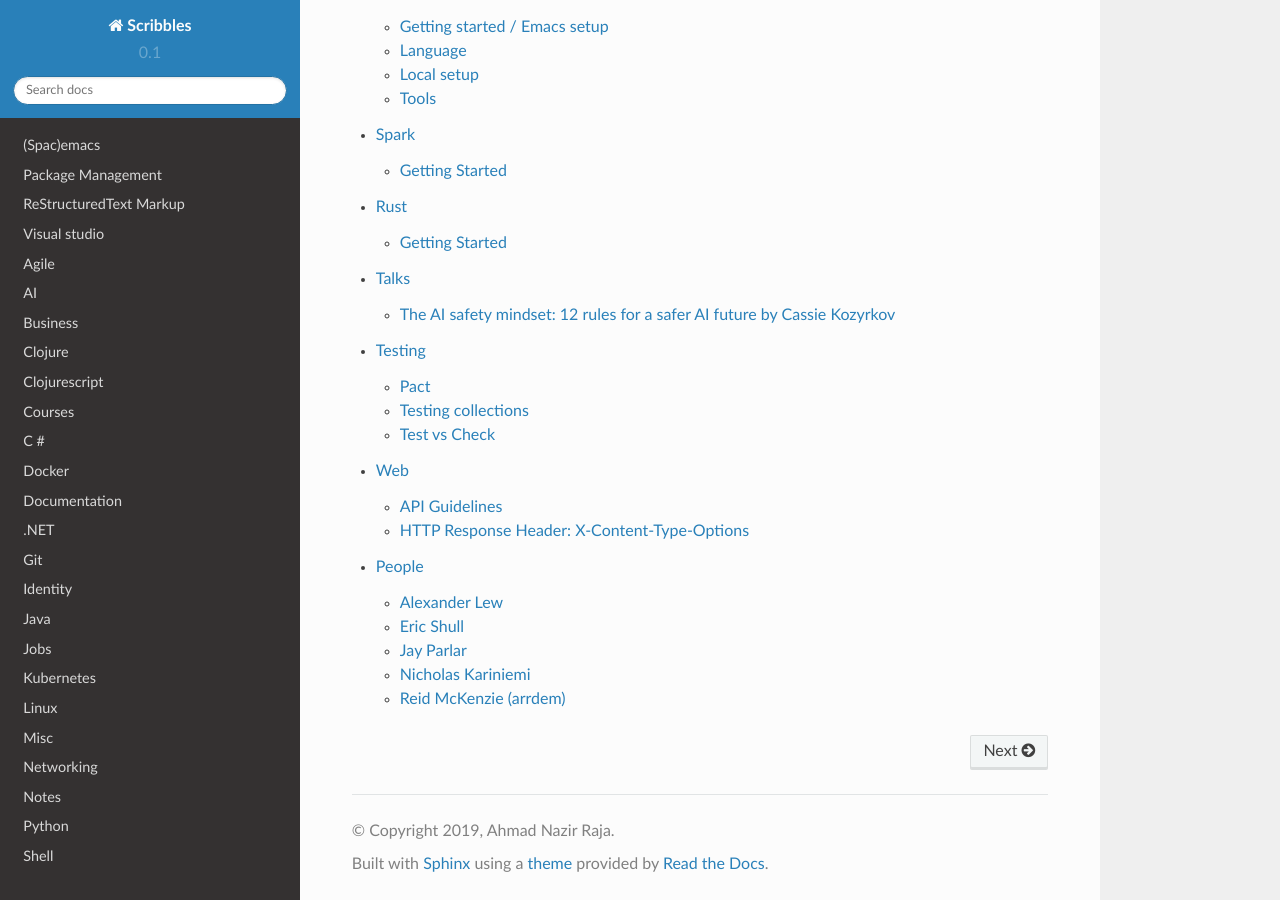
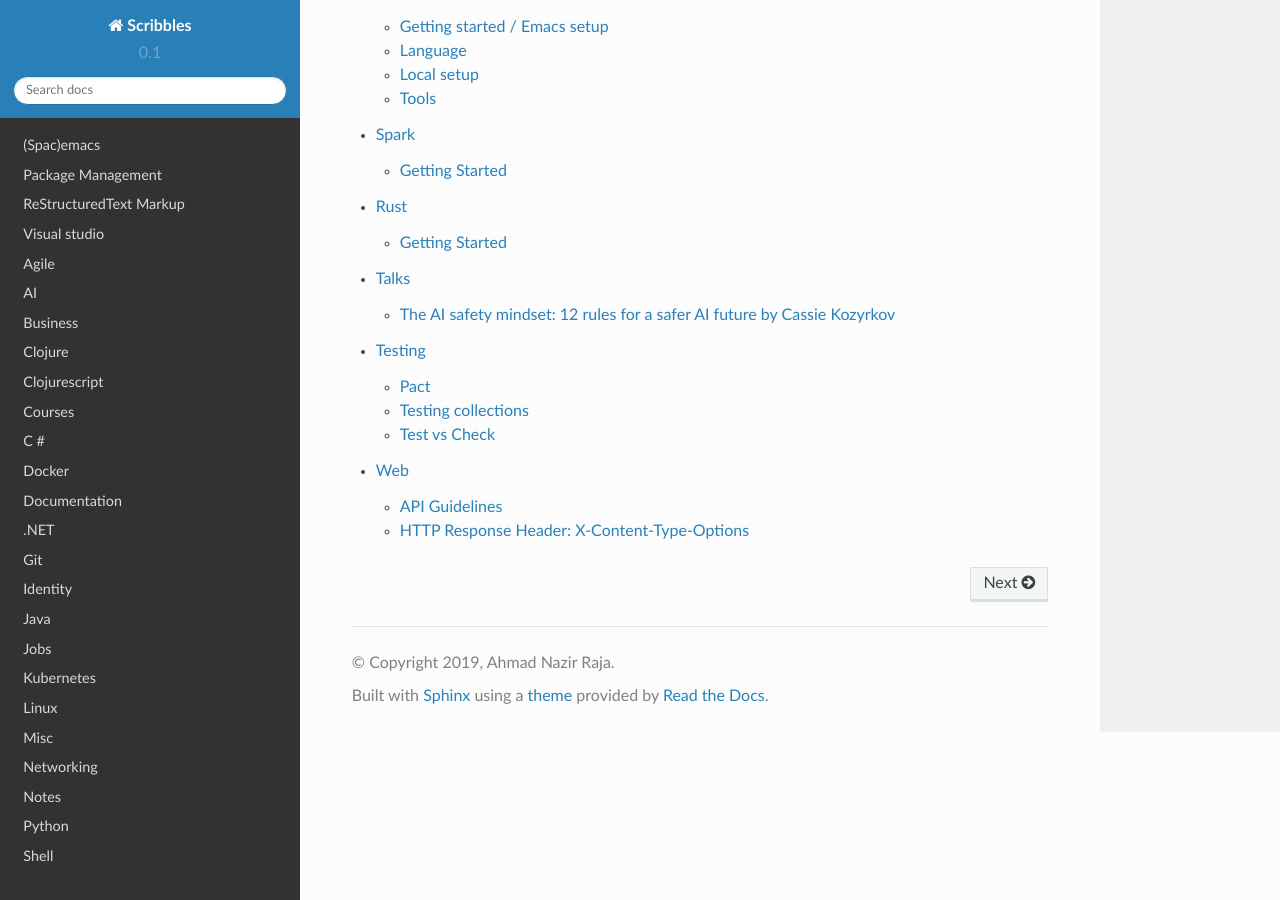
Before and after one commit to ahmadnazir/scribbles, a Sphinx documentation site: the page built from source/index.rst, in a window 1280 px wide and 900 px high, scrolled down 5349 px. Built offline with Sphinx 7.4.7 and the Read the Docs theme 2.0.0, drawn with Linux system fonts in a browser that asks for light colours; pages that are not in the unit, such as notebooks, are missing from menus; some of the changed lines change nothing that is shown.

Commit message:
Removed developers

```diff
--- a/source/index.rst
+++ b/source/index.rst
@@ -52,7 +52,6 @@ Content
    talks
    testing
    web
-   people
 
 ..
    Indices and tables
--- a/source/people/developers.rst
+++ /dev/null
@@ -1,51 +0,0 @@
-`Alexander Lew`_
-================
-
-- [Talk] Probabilistic scripts for automating common-sense tasks: https://www.youtube.com/watch?v=MiiWzJE0fEA&feature=youtu.be&ab_channel=StrangeLoop
-
-
-.. note::
-
-  How can we use probablistic methods for cleaning data using the data that is being fixed.
-  A declarative (instead of implerative) and principled (instead of heuristical) approacht to the problem.
-  A different take on 'declarative' programing.
-  Interesting to see why we won't use 'prolog' i.e. we don't know the constraints of the system. https://youtu.be/MiiWzJE0fEA?t=480
-
-`Eric Shull`_
-=============
-
-- [Talk] Communicating Sequential Processes in Go: https://www.youtube.com/watch?v=3gXWA6WEvOM&t=2047s&ab_channel=SoftwareGR
-
-`Jay Parlar`_
-=============
-
-- [Talk] Finding bugs without running or even looking at code: https://www.youtube.com/watch?v=FvNRlE4E9QQ&feature=youtu.be&ab_channel=StrangeLoop
-
-.. note::
-
-   Bottom line, if you write stuff down, it helps you find problems. The more
-   specific you are about your design, the more problems you find. The best you can
-   do is to use formal methods to specify the systems. This is where alloy comes
-   in.
-
-   Jay Parlar goes through a simple example and uses alloy to find counter examples
-   in the system that doesn't satisfy the checks.
-
-
-`Nicholas Kariniemi`_
-=====================
-
-- Clojure compilation: https://blog.ndk.io/clojure-compilation.html
-- Why CSP matters - Part I: https://blog.ndk.io/why-csp-matters1.html
-- Why CSP matters - Part II: https://blog.ndk.io/why-csp-matters2.html
-
-.. _Nicholas Kariniemi: https://blog.ndk.io/
-
-
-`Reid McKenzie`_ (`arrdem`_)
-============================
-
-- Why Scala (and other static languages) don't have a repl like clojure: https://stackoverflow.com/a/27391533/1589512
-
-.. _Reid McKenzie: https://www.arrdem.com/
-.. _arrdem: https://www.arrdem.com/
```
